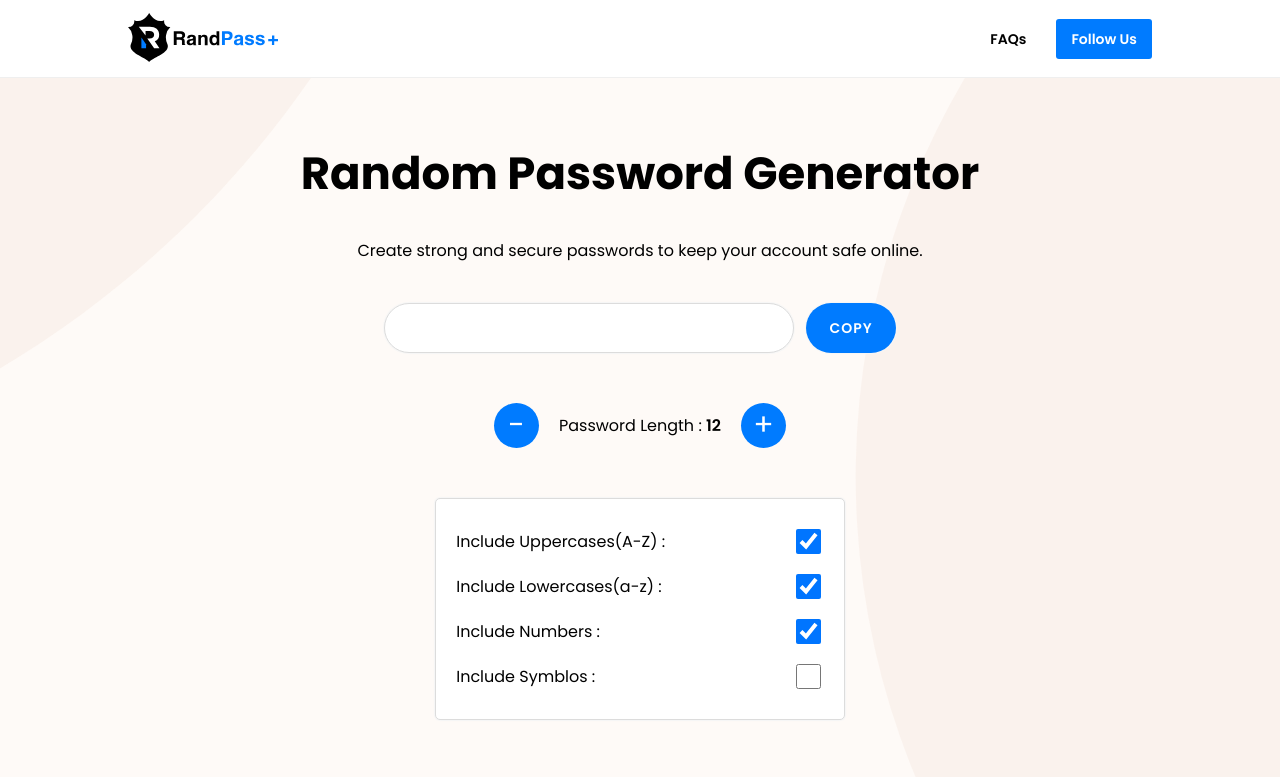
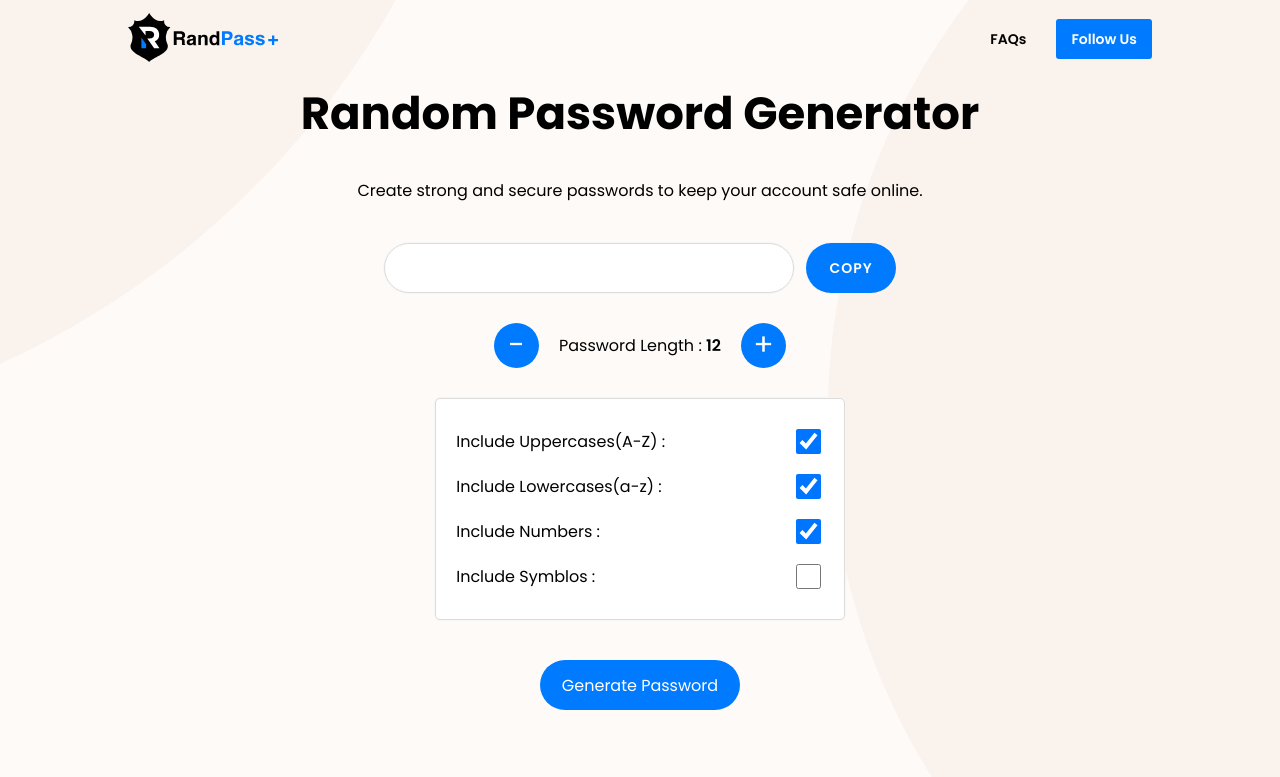
Before and after one commit to aliyara290/randpass, a plain HTML site: page index.html in a window 1280 px wide. Shown: the top 777 px of the page. Drawn offline with Linux system fonts and the light colour scheme.

Commit message:
change same styles

```diff
--- a/sass/main.scss
+++ b/sass/main.scss
@@ -2,10 +2,11 @@
 @import './allstyle';
 
 .navbar {
-    background-color: #fff;
+    // background-color: #fff;
     width: 100%;
-    border-bottom: 1px solid #efefef;
-    position: fixed;
+    position: absolute;
+    top: 0;
+    left: 0;
     z-index: 100;
     .nav-content {
         width: 80%;
@@ -58,7 +59,7 @@
     background: url(/imgs/bg.svg);
     background-position: center;
     background-size: cover;
-    padding: 140px 0 100px;
+    padding: 80px 0 100px;
 }
 .header-content {
     width: 80%;
@@ -125,7 +126,7 @@
 .pass-length {
     @include flexcenter;
     justify-content: center;
-    margin-top: 50px;
+    margin-top: 30px;
     .pass-btn {
             width: 45px;
             height: 45px;
@@ -159,7 +160,7 @@
 
 .character {
     width: 40%;
-    margin: 50px auto 0;
+    margin: 30px auto 0;
     display: flex;
     align-items: center;
     background-color: var(--light);
@@ -187,7 +188,7 @@
 }
 .generate {
     width: 100%;
-    margin-top: 60px;
+    margin-top: 40px;
     .generate-content {
         width: 50%;
         margin: 0 auto;
```
Also changed, not shown: dist/css/main.css, 1 other file.
